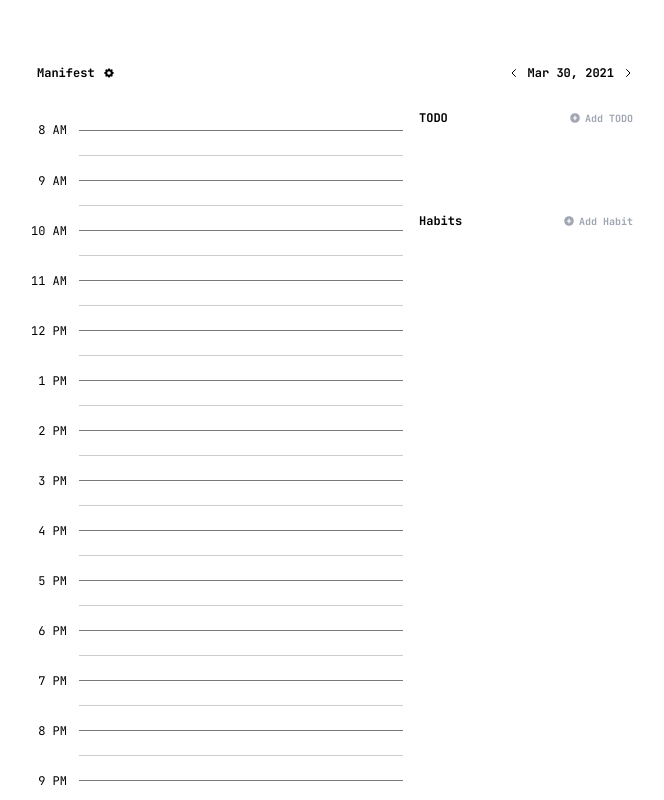
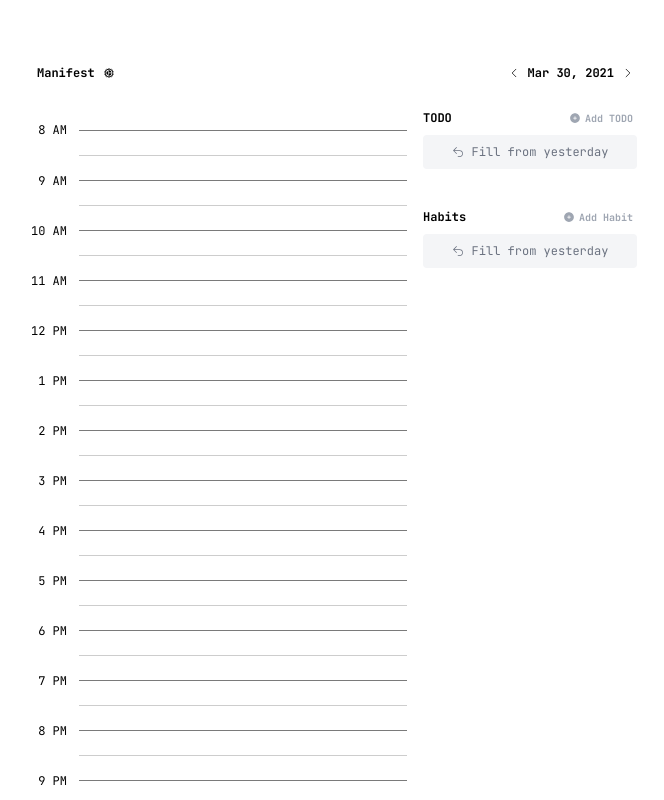
Before and after one commit to 0kzh/manifest, a React (Create React App) app: page / in a window 1280 px wide. Shown: the top 800 px of the page, without its empty margins (303-967 px from the left). Built offline with nearby package versions, Linux system fonts and the light colour scheme.

Commit message:
add fill from yesterday

```diff
--- a/package.json
+++ b/package.json
@@ -4,7 +4,7 @@
   "private": true,
   "dependencies": {
     "@headlessui/react": "^1.4.2",
-    "@heroicons/react": "^1.0.5",
+    "@heroicons/react": "^2.0.8",
     "@tailwindcss/forms": "^0.3.4",
     "@testing-library/jest-dom": "^5.11.4",
     "@testing-library/react": "^11.1.0",
--- a/src/App.tsx
+++ b/src/App.tsx
@@ -12,8 +12,8 @@ import {
   setKey,
 } from "./util/helper";
 import { DEFAULT_START_TIME, DEFAULT_END_TIME } from "./util/constants";
-import { ChevronLeftIcon, ChevronRightIcon } from "@heroicons/react/outline";
-import { CogIcon } from "@heroicons/react/solid";
+import { ChevronLeftIcon, ChevronRightIcon } from "@heroicons/react/24/outline";
+import { CogIcon } from "@heroicons/react/24/solid";
 import "./App.css";
 import "react-datepicker/dist/react-datepicker.css";
 import Checklist from "./components/Checklist";
@@ -173,7 +173,7 @@ function App() {
           startTime={startTime}
           endTime={endTime}
         />
-        <div className="flex flex-col" style={{ gap: 50, marginTop: -1 }}>
+        <div className="flex flex-col" style={{ gap: 48, marginTop: -1 }}>
           <Checklist name="TODO" addItemText="Add TODO" />
           <Checklist name="Habits" addItemText="Add Habit" />
         </div>
--- a/src/components/Checklist.tsx
+++ b/src/components/Checklist.tsx
@@ -1,4 +1,4 @@
-import { PlusCircleIcon } from "@heroicons/react/solid";
+import { ArrowUturnLeftIcon, PlusCircleIcon } from "@heroicons/react/24/solid";
 import React, { useRef } from "react";
 import { useApp } from "../contexts/AppContext";
 import { generateKey, toSnakeCase } from "../util/helper";
@@ -31,6 +31,19 @@ const Checklist: React.FC<TChecklistProps> = ({ name, addItemText }) => {
     setData(newData);
   };
 
+  const fillFromYesterday = () => {
+    const yesterday = new Date(date);
+    yesterday.setDate(yesterday.getDate() - 1);
+    const yesterdayKey = generateKey(yesterday);
+    const yesterdaysItems = data[yesterdayKey]?.[key] || [];
+    const newItems = yesterdaysItems.map((item: TChecklistItem) => ({
+      ...item,
+      id: uuid4(),
+    }));
+    const newData = { ...data, [curDay]: { ...data[curDay], [key]: newItems } };
+    setData(newData);
+  };
+
   return (
     <div>
       <div
@@ -40,7 +53,7 @@ const Checklist: React.FC<TChecklistProps> = ({ name, addItemText }) => {
         <b>{name}</b>
         <AddItem addItemText={addItemText} onClick={() => addItem("")} />
       </div>
-      {items.map((item: TChecklistItem) =>
+      {items.map((item: TChecklistItem) => (
         <ChecklistInput
           key={item.id}
           item={item}
@@ -65,7 +78,9 @@ const Checklist: React.FC<TChecklistProps> = ({ name, addItemText }) => {
             setData(newData);
           }}
           onDelete={() => {
-            const newItems = items.filter((i: TChecklistItem) => i.id !== item.id);
+            const newItems = items.filter(
+              (i: TChecklistItem) => i.id !== item.id
+            );
             const newData = {
               ...data,
               [curDay]: { ...data[curDay], [key]: newItems },
@@ -73,15 +88,24 @@ const Checklist: React.FC<TChecklistProps> = ({ name, addItemText }) => {
             setData(newData);
           }}
         />
-      )}
+      ))}
       {items.length === 0 && (
-        <div className="todo invisible">
-          <input
-            type="checkbox"
-            className="h-4 w-4 mr-1 text-black border-gray-300 rounded cursor-pointer"
-          />
-          <input type="text" value="" />
-        </div>
+        <>
+          <button
+            className="flex items-center justify-center gap-2 rounded bg-gray-100 hover:bg-gray-200 text-gray-500 w-full mt-2 py-2"
+            onClick={fillFromYesterday}
+          >
+            <ArrowUturnLeftIcon className="h-3 w-3" />
+            Fill from yesterday
+          </button>
+          <div className="todo invisible" style={{ marginTop: -40 }}>
+            <input
+              type="checkbox"
+              className="h-4 w-4 text-black border-gray-300 rounded cursor-pointer"
+            />
+            <input type="text" value="" />
+          </div>
+        </>
       )}
     </div>
   );
--- a/src/components/ChecklistInput.tsx
+++ b/src/components/ChecklistInput.tsx
@@ -1,4 +1,4 @@
-import { TrashIcon } from "@heroicons/react/outline";
+import { TrashIcon } from "@heroicons/react/24/outline";
 import React, { useRef } from "react";
 import styled from "styled-components";
 import { ContextMenuItem } from "../util/types";
@@ -46,6 +46,7 @@ const ChecklistInput: React.FC<Props> = ({ item, onCheck, onChange, onDelete })
 };
 
 const Input = styled.input`
+  padding-left: 0.5em;
   border-radius: 4px;
   box-sizing: border-box;
 
--- a/src/components/calendar/Event.tsx
+++ b/src/components/calendar/Event.tsx
@@ -4,7 +4,7 @@ import { Rnd } from "react-rnd";
 import { EventData, ContextMenuItem } from "../../util/types";
 import { moveStep, rowHeight, paddingMultiplier } from "../../util/constants";
 import ContextMenu from "../ContextMenu";
-import { TrashIcon } from "@heroicons/react/solid";
+import { TrashIcon } from "@heroicons/react/24/solid";
 
 interface Props {
   event: EventData;
```
Also changed, not shown: 2 other files (tests, documents, lock files or other folders).
